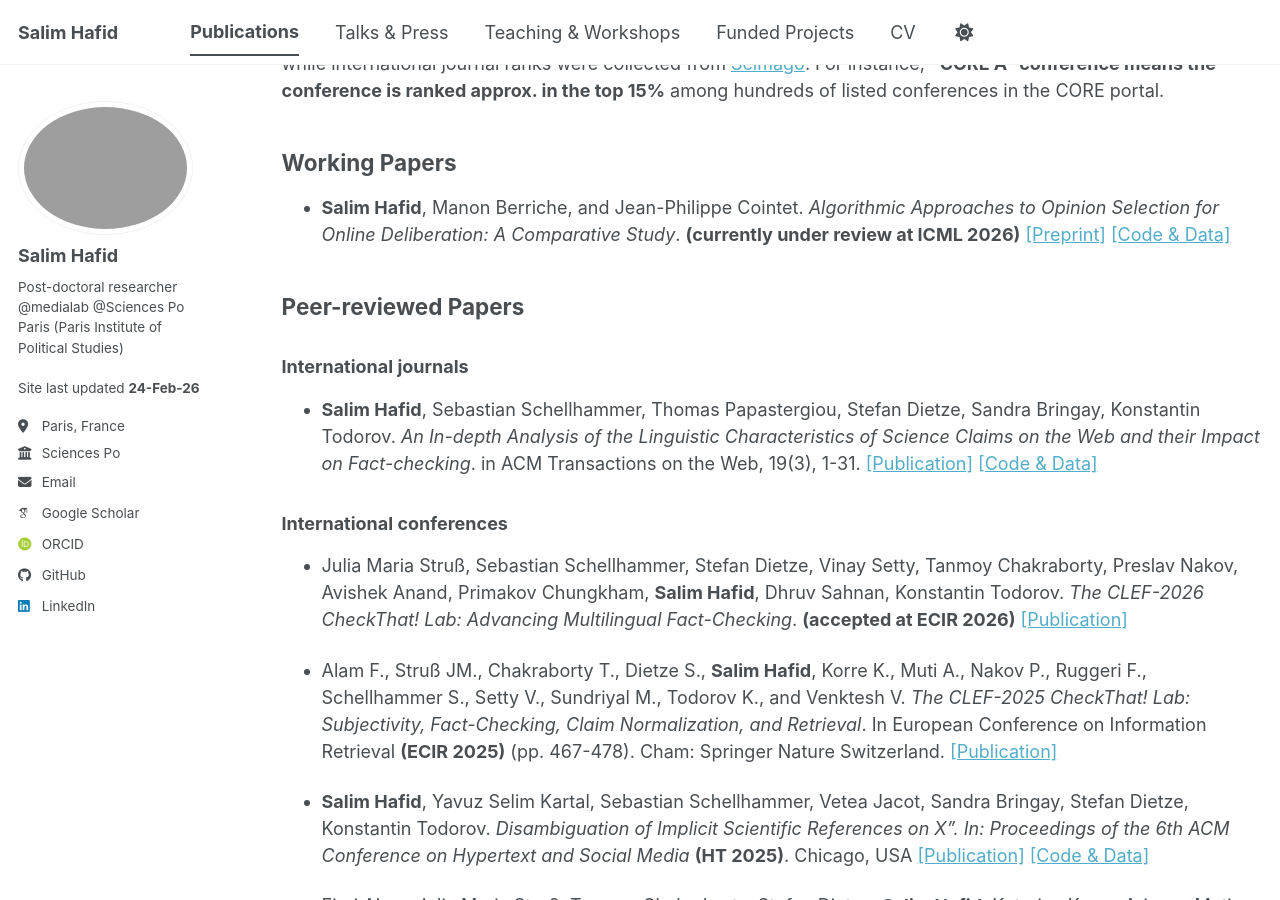
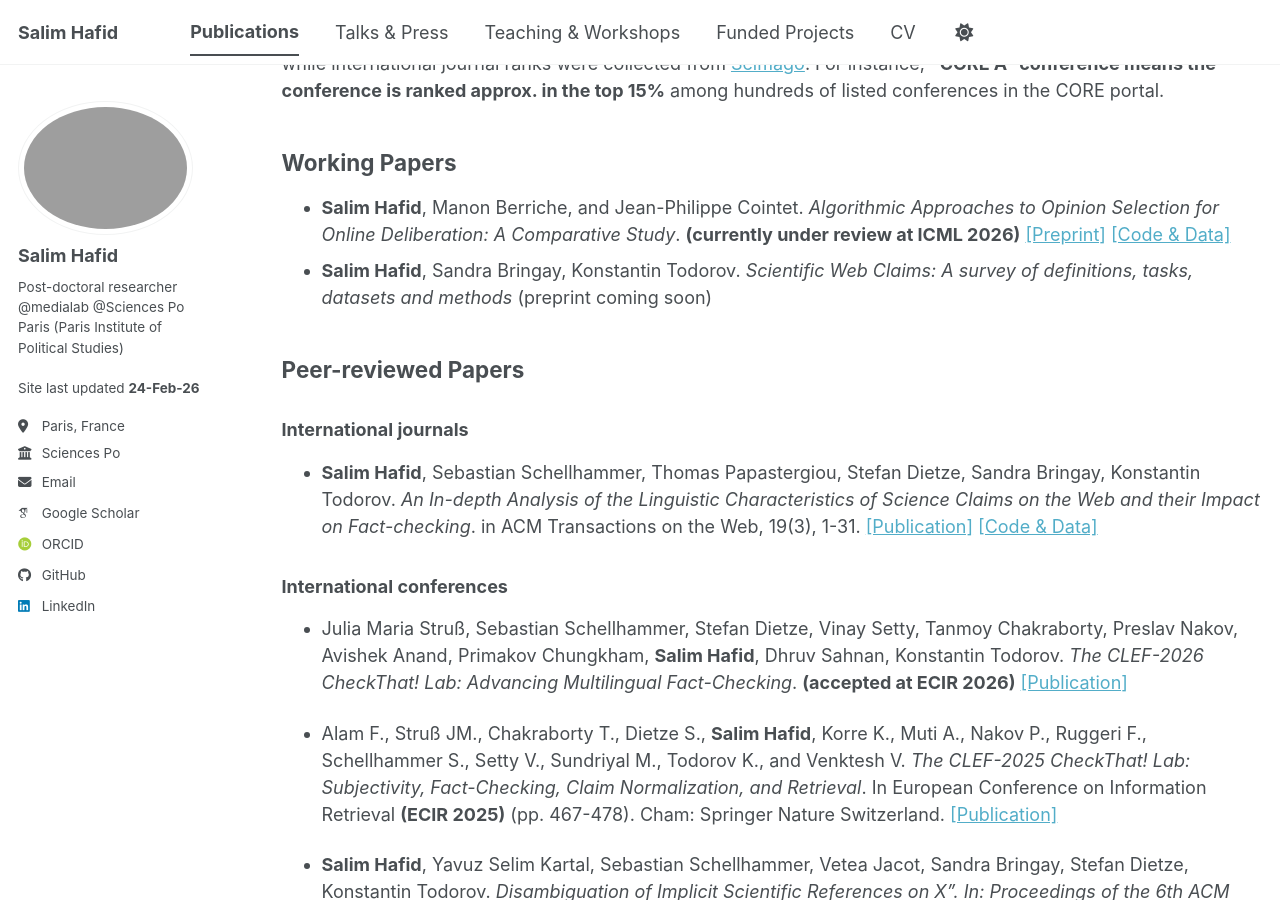
Before and after one commit to salim-hafid/salim-hafid.github.io, a Jekyll site: the page built from _pages/publications.md, in a window 1280 px wide and 900 px high, scrolled down 387 px. Built offline with Jekyll 4.4.1, drawn with Linux system fonts in a browser that asks for light colours; some web fonts are replaced; a script bundle is joined from its source files by our own code; library files that are not in the unit come from our copies.

Commit message:
Add new working paper entry to publications
Added a new working paper entry for 'Scientific Web Claims' under the Working Papers section.

```diff
--- a/_pages/publications.md
+++ b/_pages/publications.md
@@ -13,6 +13,7 @@ International conference ranks were collected in 2025 from the [CORE portal](htt
 
 ## Working Papers
 - **Salim Hafid**, Manon Berriche, and Jean-Philippe Cointet. *Algorithmic Approaches to Opinion Selection for Online Deliberation: A Comparative Study*. **(currently under review at ICML 2026)** [[Preprint]](https://arxiv.org/abs/2602.15439) [[Code & Data]](https://github.com/SalimHFX/Algorithms-for-Opinion-Selection-in-Deliberation)
+- **Salim Hafid**, Sandra Bringay, Konstantin Todorov. *Scientific Web Claims: A survey of definitions, tasks, datasets and methods* (preprint coming soon)
 
 ## Peer-reviewed Papers
 
```
